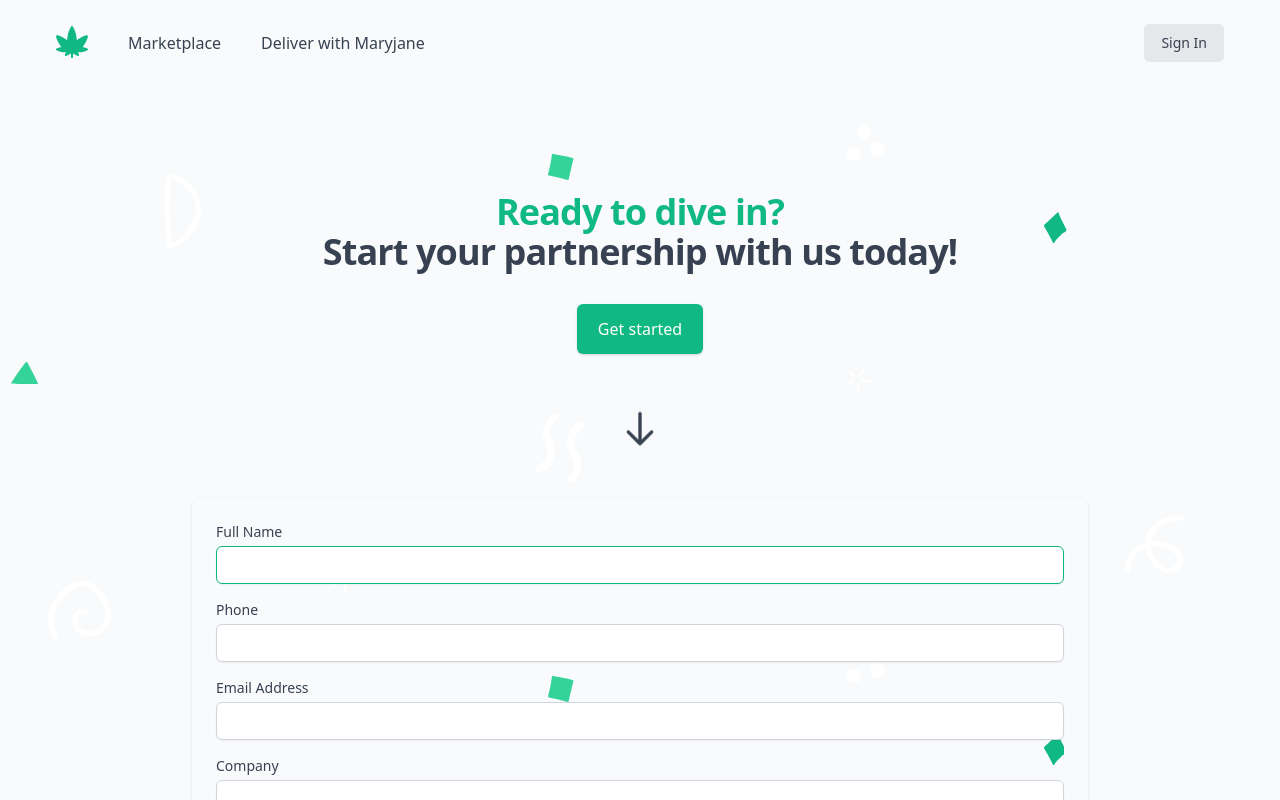
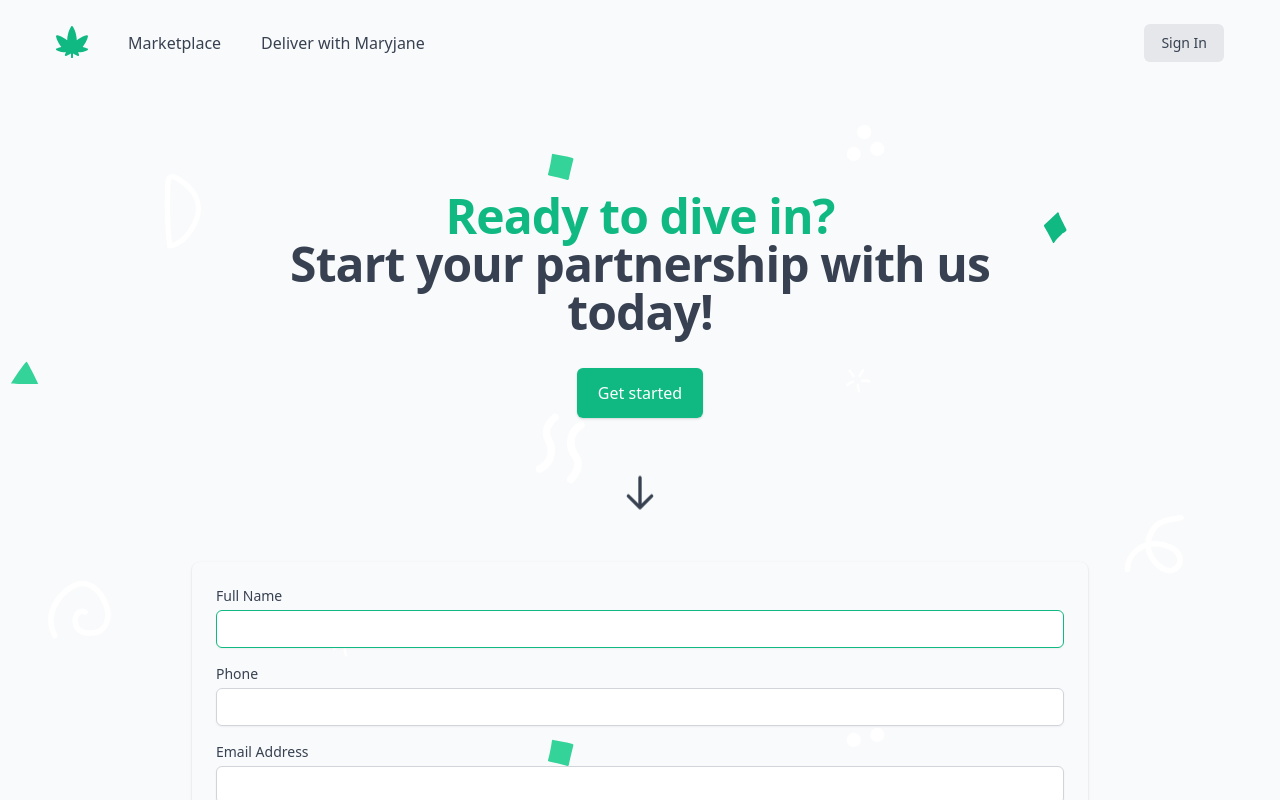
Before and after one commit to jordanduran/maryjane, a Next.js app: page /partner-application in a window 1280 px wide. Shown: the top 800 px of the page. Built offline with nearby package versions, Linux system fonts and the light colour scheme; no server answers.

Commit message:
Fixed PartnerApplyPage hero section

```diff
--- a/pages/partner-application/index.js
+++ b/pages/partner-application/index.js
@@ -28,8 +28,10 @@ const PartnerApplicationPage = () => {
     <div className='max-w-4xl mx-auto mt-10 md:mt-2'>
       <div className='max-w-7xl mx-auto text-center py-12 px-4 sm:px-6 lg:py-16 lg:px-8'>
         <h2 className='text-3xl font-extrabold tracking-tight text-gray-700 sm:text-4xl'>
-          <span className='block text-green-500'>Ready to dive in?</span>
-          <span className='block text-gray-700'>
+          <span className='block text-green-500 text-4xl md:text-5xl'>
+            Ready to dive in?
+          </span>
+          <span className='block text-gray-700 text-3xl md:text-5xl'>
             Start your partnership with us today!
           </span>
         </h2>
```
